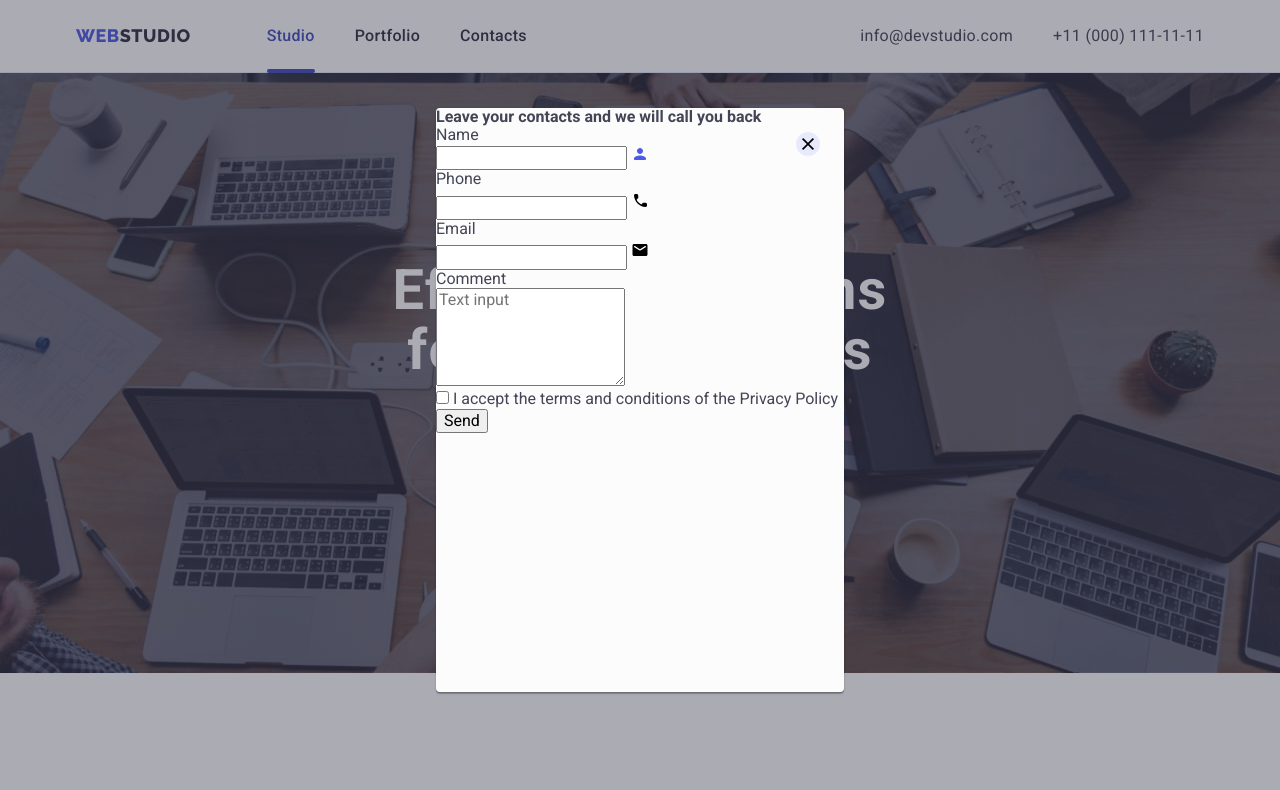
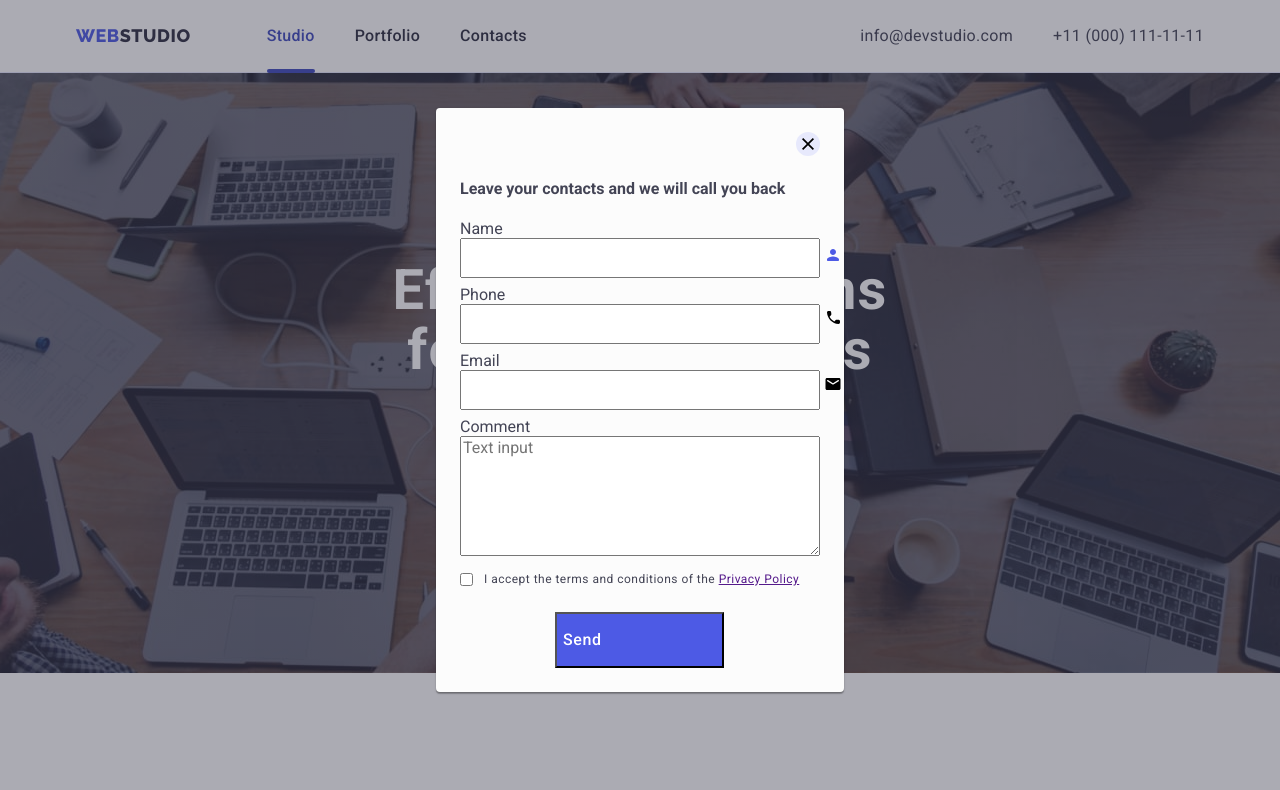
Before and after one commit to InnaUsenko/goit-markup-hw-06, a plain HTML site: page index.html in a window 1280 px wide. Both pictures are taken after a click on the button "Order Service". Shown: the top 790 px of the page. Drawn offline with nearby package versions, Linux system fonts and the light colour scheme.

Commit message:
Order-form position el

```diff
--- a/css/styles.css
+++ b/css/styles.css
@@ -618,9 +618,13 @@ img {
 }
 
 /* BOOOKING-FORM  */
-.booking section {
-}
+
 .modal-title {
+  position: absolute;
+  width: 360px;
+  height: 24px;
+  left: 24px;
+  top: 72px;
 }
 .modal-form {
 }
@@ -629,18 +633,98 @@ img {
 }
 /* FORM-ELEMENTS */
 .modal-form-label {
+  position: absolute;
 }
 .modal-form-field {
+  position: absolute;
 }
 .modal-form-input {
+  width: 360px;
+  height: 40px;
+}
+.modal-form-message {
+  width: 360px;
+  height: 120px;
 }
 .modal-form-icon {
 }
 
 .modal-form-message {
 }
+
+.user-label {
+  left: 24px;
+  top: 112px;
+}
+.user-field {
+  left: 24px;
+  top: 130px;
+}
+.phone-label {
+  left: 24px;
+  top: 178px;
+}
+.phone-field {
+  left: 24px;
+  top: 196px;
+}
+.email-label {
+  left: 24px;
+  top: 244px;
+}
+.email-field {
+  left: 24px;
+  top: 262px;
+}
+.comment-label {
+  left: 24px;
+  top: 310px;
+}
+.comment-field {
+  left: 24px;
+  top: 328px;
+  width: 360px;
+  height: 120px;
+}
+.checkbox-label {
+  left: 48px;
+  top: 464px;
+  font-family: 'Roboto';
+  font-style: normal;
+  font-weight: 400;
+  font-size: 12px;
+  line-height: 14px;
+  letter-spacing: 0.04em;
+}
+.checkbox-field {
+  left: 24px;
+  top: 464px;
+}
 /* SEND BTN */
 .btn {
+  position: absolute;
 }
 .btn-form {
+  background-color: var(--primary-brand);
+  left: 119px;
+  top: 504px;
+  width: 169px;
+  height: 56px;
 }
+.btn-caption {
+  width: 105px;
+  height: 24px;
+
+  font-family: 'Roboto';
+  font-style: normal;
+  font-weight: 500;
+  font-size: 16px;
+  line-height: 24px;
+
+  display: flex;
+  align-items: center;
+  text-align: center;
+  letter-spacing: 0.04em;
+
+  color: #ffffff;
+}
--- a/index.html
+++ b/index.html
@@ -434,33 +434,33 @@
           </svg>
         </button>
 
-        <section class="booking-section">
         <strong class="modal-title">
           Leave your contacts and we will call you back
         </strong>
         <form class="modal-form" name="contact-form">
           <!-- INPUTS-BLOCK -->
           <div class="booking-form-wrapper">
-              <label class="modal-form-label" for="user_name">
+            <label class="modal-form-label user-label" for="user_name">
               <span>Name</span>
             </label>
-              <div class="modal-form-field">
+            <div class="modal-form-field user-field">
               <input
                 class="modal-form-input"
                 type="text"
                 name="user_name"
                 id="user_name"
                 placeholder=""
+                minlength="2"
               />
               <svg class="modal-form-icon" width="18" height="18">
                 <use href="./images/icons.svg#icon-person-black"></use>
               </svg>
             </div>
 
-              <label class="modal-form-label" for="user_phone">
+            <label class="modal-form-label phone-label" for="user_phone">
               <span>Phone</span>
             </label>
-              <div class="modal-form-field">
+            <div class="modal-form-field phone-field">
               <input
                 class="modal-form-input"
                 type="text"
@@ -473,10 +473,10 @@
               </svg>
             </div>
 
-              <label class="modal-form-label" for="user_email">
+            <label class="modal-form-label email-label" for="user_email">
               <span>Email</span>
             </label>
-              <div class="modal-form-field">
+            <div class="modal-form-field email-field">
               <input
                 class="modal-form-input"
                 type="text"
@@ -488,12 +488,11 @@
                 <use href="./images/icons.svg#icon-email-black"></use>
               </svg>
             </div>
-            </div>
             <!-- TEXT AREA INPUT -->
-            <label class="modal-form-label" for="user_comment">
+            <label class="modal-form-label comment-label" for="user_comment">
               <span>Comment</span>
             </label>
-            <div class="modal-form-field">
+            <div class="modal-form-field comment-field">
               <textarea
                 class="modal-form-message"
                 name="user_comment"
@@ -502,19 +501,23 @@
                 placeholder="Text input"
               ></textarea>
             </div>
+          </div>
+
           <!-- CHECKBOX I ACCEPT -->
-            <div class="modal-form-field">
+          <div class="modal-form-field checkbox-field">
             <input type="checkbox" name="user_checkbox" id="user_checkbox" />
-              <label class="modal-form-label" for="user_checkbox">
+          </div>
+          <label class="modal-form-label checkbox-label" for="user_checkbox">
             <span
-                  >I accept the terms and conditions of the Privacy Policy</span
+              >I accept the terms and conditions of the
+              <a href="">Privacy Policy</a></span
             >
           </label>
-            </div>
           <!-- BUTTON I ACCEPT -->
-            <button class="btn btn-form" type="submit">Send</button>
+          <button class="btn btn-form" type="submit">
+            <div class="btn-caption">Send</div>
+          </button>
         </form>
-        </section>
       </div>
     </div>
 
```
Lines whose indentation alone changed are shown as unchanged.
